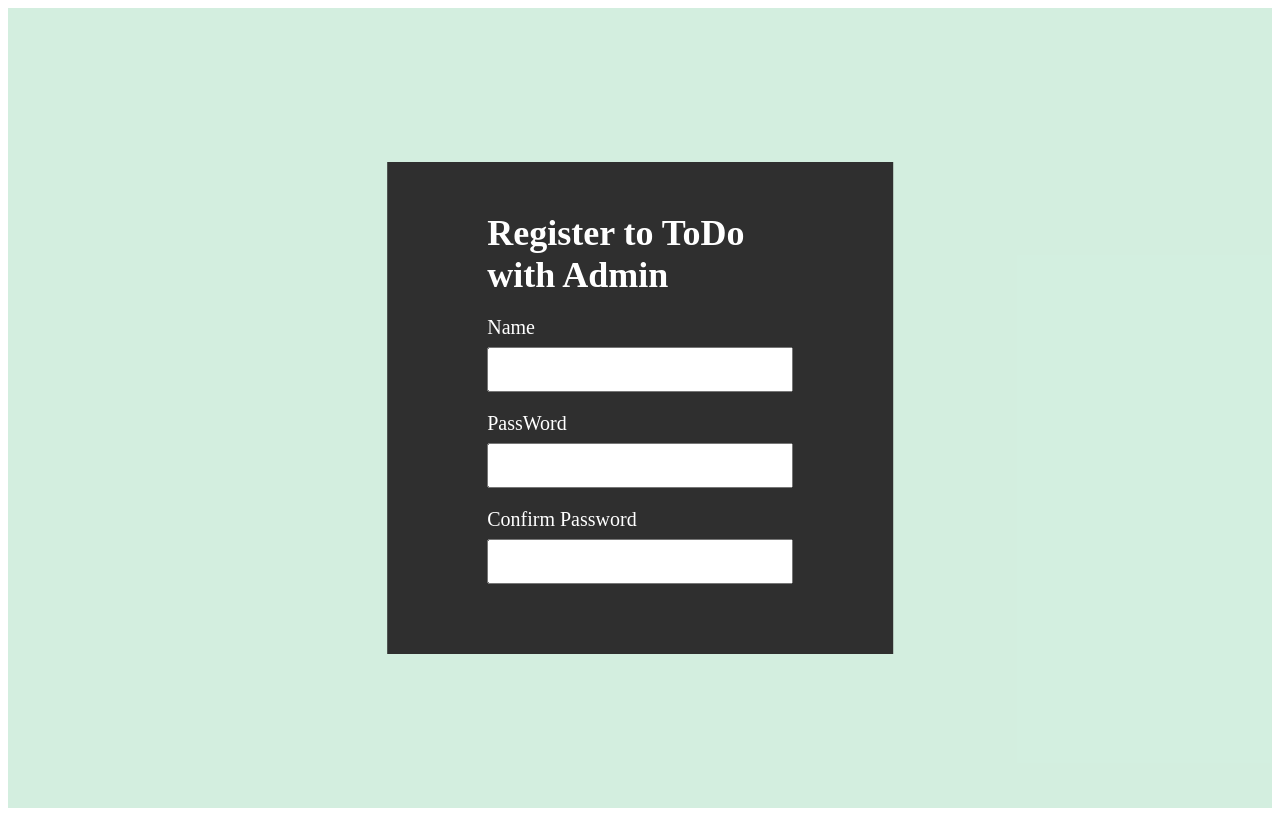
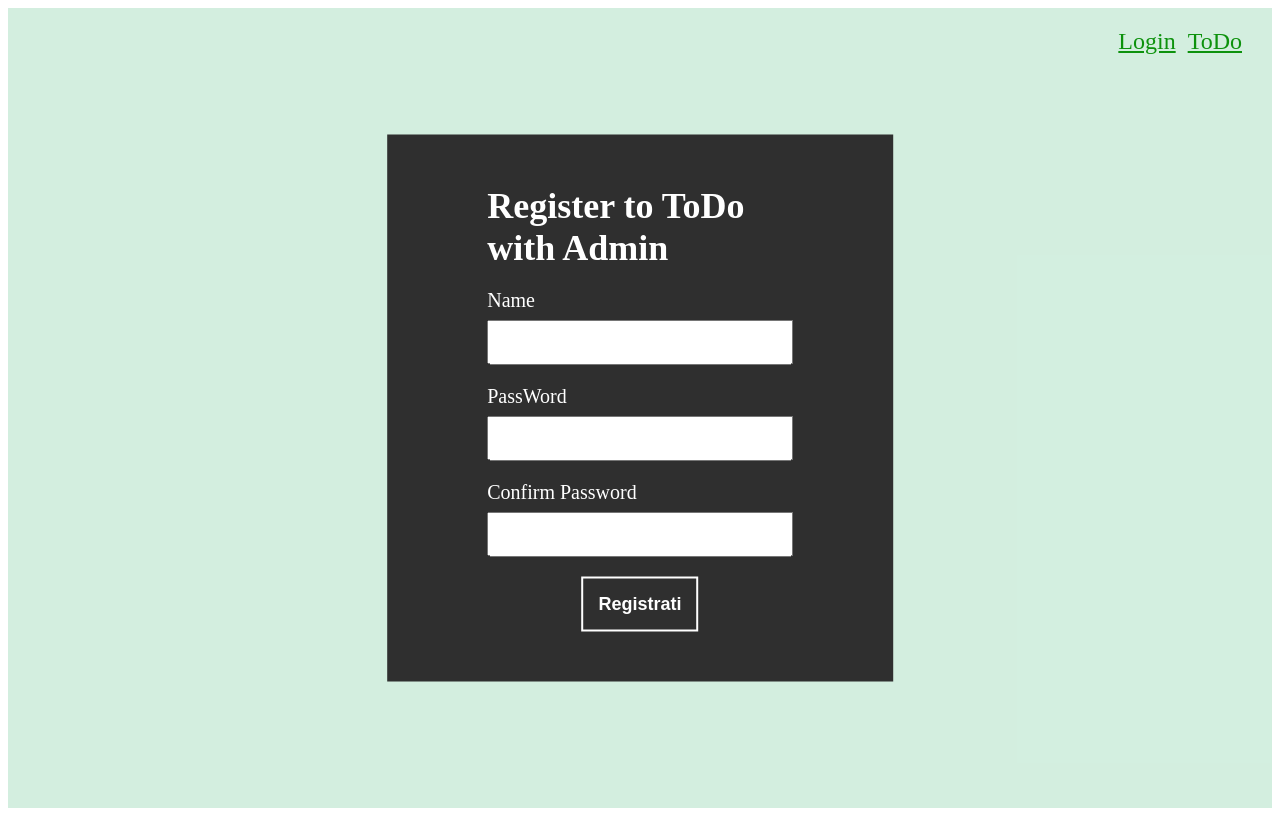
Before and after one commit to GabrieleCorti/authandpermission, a React (Create React App) app in the folder fe/: page / in a window 1280 px wide. Built offline with nearby package versions, Linux system fonts and the light colour scheme.

Commit message:
add: components reusability

```diff
--- a/fe/src/App.tsx
+++ b/fe/src/App.tsx
@@ -4,7 +4,7 @@ import LogIn from './components/LogIn';
 function App() {
   return (
     <div>
-      <LogIn />
+      <LogIn links={['Login', 'ToDo']} />
     </div>
   );
 }
--- a/fe/src/components/LogIn/LogIn.tsx
+++ b/fe/src/components/LogIn/LogIn.tsx
@@ -1,10 +1,24 @@
 import React from 'react'
 import LogInS from './LogInS'
 import LogSignForm from '../LogSignForm'
+import NavS from './NavS'
 
-const LogIn = () => {
+interface Props {
+    links:string[]
+}
+
+const LogIn = ({links}:Props) => {
     return (
         <LogInS>
+            <NavS>
+                <ul>
+                    {
+                        links.map(e => {
+                            return <li><a href={`/${e}`}>{e}</a></li>
+                        })
+                    }
+                </ul>
+            </NavS>
             <LogSignForm title='Register to ToDo with Admin' signIn={true}/>
         </LogInS>
     )
--- /dev/null
+++ b/fe/src/components/LogIn/NavS.jsx
@@ -0,0 +1,26 @@
+import styled from 'styled-components';
+
+const NavS = styled.div`
+    padding: 20px 30px;
+    display: flex;
+    justify-content: flex-end;
+    * {
+        margin: 0;
+        padding: 0;
+        box-sizing: border-box;
+    }
+    ul {
+        display: flex;
+        list-style: none;
+        text-align: end;
+    }
+    a {
+        color: #0d920d;
+        font-size: 24px;
+    }
+    li {
+        margin-left: 12px;
+    }
+`;
+
+export default NavS;
--- /dev/null
+++ b/fe/src/components/LogSignForm/BtnLogSign.jsx
@@ -0,0 +1,20 @@
+import styled from "styled-components";
+
+const BtnLogSign = styled.button`
+  * {
+    margin: 0;
+    padding: 0;
+    box-sizing: border-box;
+  }
+  margin: auto;
+  padding: 15px;
+  font-size: 18px;
+  font-weight: bold;
+  box-shadow: none;
+  border: 2px solid white;
+  color: white;
+  background-color: transparent;
+  cursor: pointer;
+`;
+
+export default BtnLogSign;
--- a/fe/src/components/LogSignForm/LogSignForm.tsx
+++ b/fe/src/components/LogSignForm/LogSignForm.tsx
@@ -1,5 +1,6 @@
 import React from 'react'
 import LogSignFormS from './LogSignFormS'
+import BtnLogSign from './BtnLogSign'
 
 interface Props {
     title: string
@@ -25,6 +26,7 @@ const LogInForm = ({title, signIn}:Props) => {
             <label htmlFor="password">PassWord</label>
             <input type="password" id='password' />
             {signIn && <ConfirmPword />}
+            <BtnLogSign>{signIn && 'Registrati' || 'Login'}</BtnLogSign>
         </LogSignFormS>
     )
 }
```
